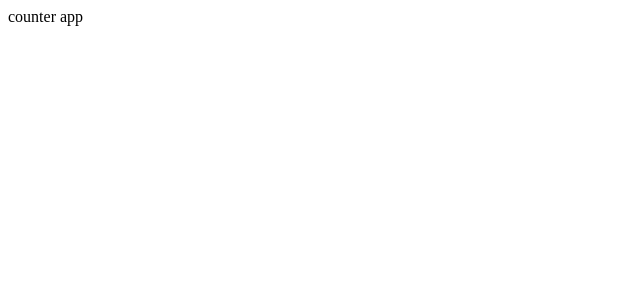
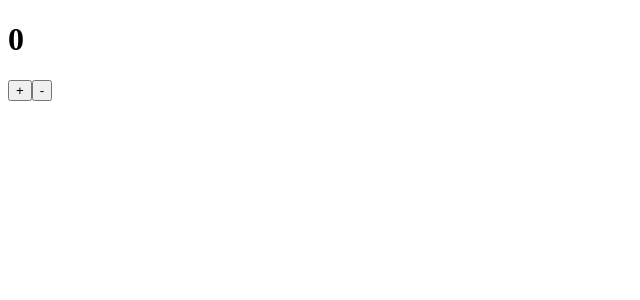
Before and after one commit to agataokolska/simple-counter, a React (Create React App) app: page / in a window 1280 px wide. Shown: the top 300 px of the page, without its empty margins (0-640 px from the left). Built offline with nearby package versions, Linux system fonts and the light colour scheme.

Commit message:
add Counter component with buttons

```diff
--- a/src/App.js
+++ b/src/App.js
@@ -1,13 +1,10 @@
 import React from 'react'
+import Counter from './Counter'
+const App =()=> (
 
-class App extends React.Component {
-  render() {
-    return (
       <div>
-        counter app
+        <Counter/>
       </div>
-    )
-  }
-}
+)
 
-export default App;
+export default App
--- /dev/null
+++ b/src/Counter.js
@@ -0,0 +1,15 @@
+import React from 'react'
+
+class Counter extends React.Component {
+    render(){
+        return (
+            <div>
+                <h1>0</h1>
+                <button>+</button>
+                <button>-</button>
+            </div>
+        )
+    }
+}
+
+export default Counter
```
